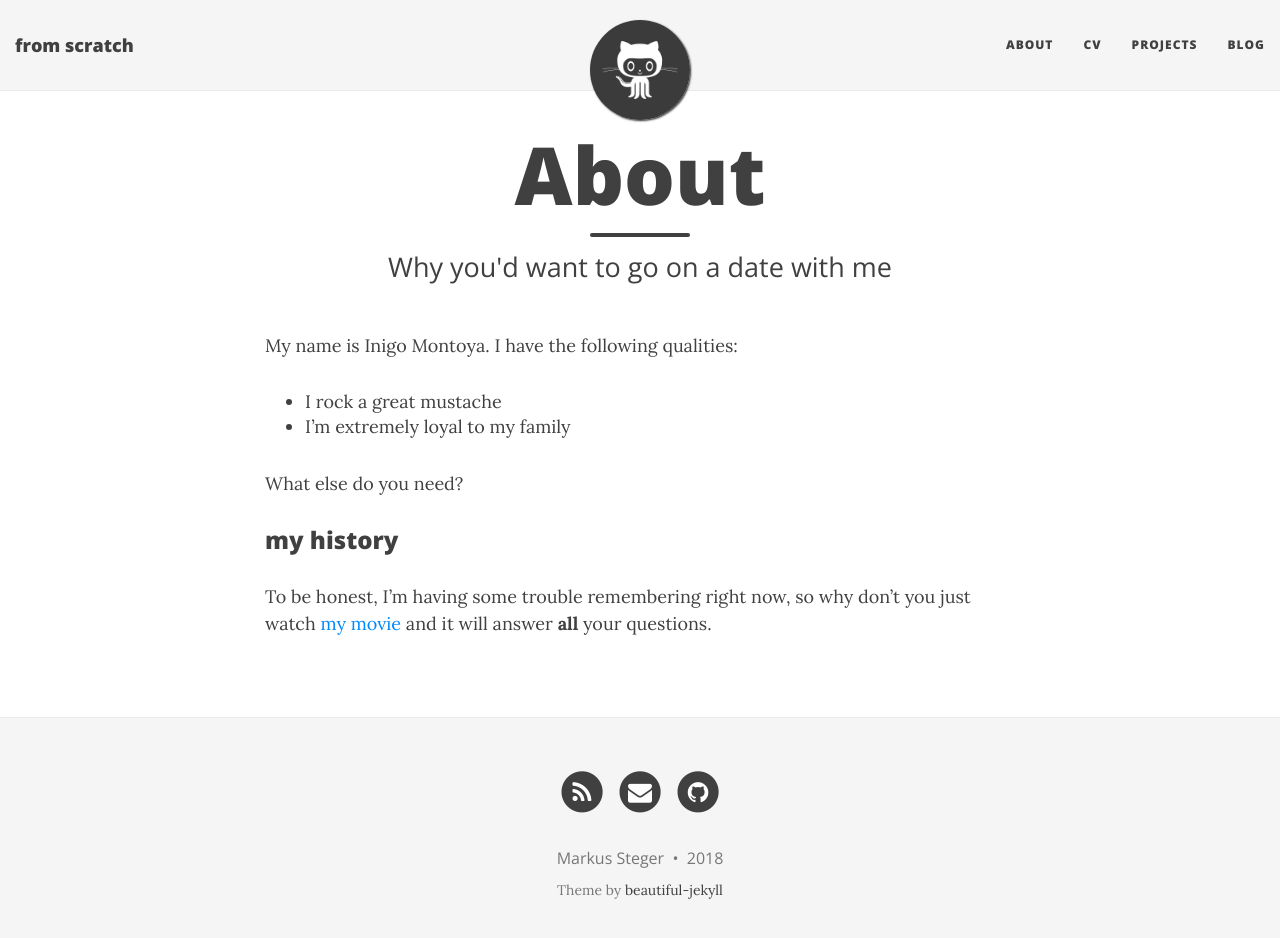
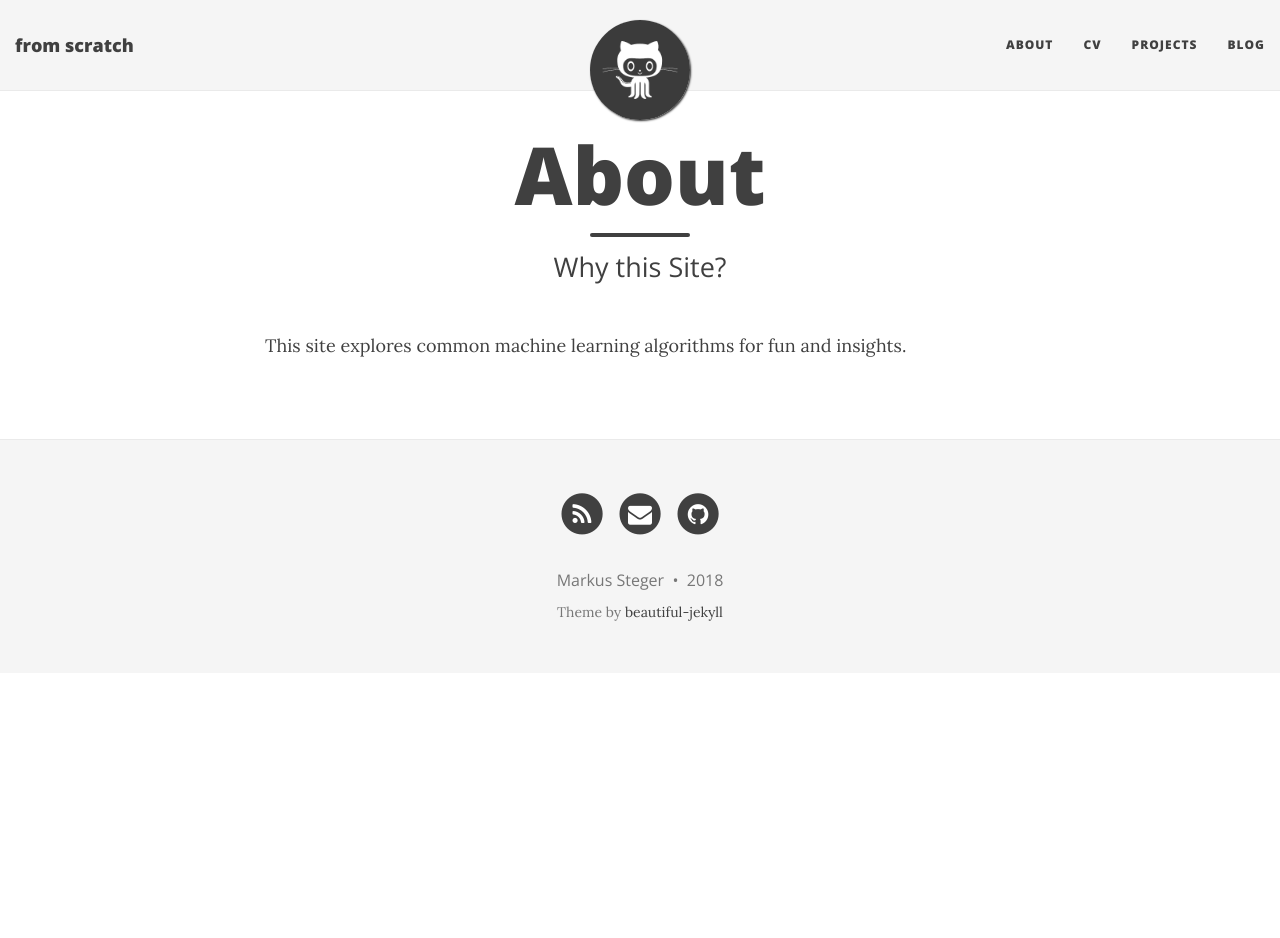
Before and after one commit to stgrmks/stgrmks.github.io, a Jekyll site: the page built from about.md, in a window 1280 px wide and 951 px high. Shown: the top 938 px of the window. Built offline with Jekyll 4.4.1, drawn with Linux system fonts in a browser that asks for light colours; nearby versions of some CDN libraries.

```diff
--- a/_config.yml
+++ b/_config.yml
@@ -142,7 +142,7 @@ title-separator: "-"
 timezone: "Europe/Berlin"
 markdown: kramdown
 highlighter: rouge
-permalink: /:year-:month-:day-:title/
+permalink: /:categories/:year/:month/:day/:title/
 paginate: 5
 
 kramdown:
--- a/about.md
+++ b/about.md
@@ -1,17 +1,8 @@
 ---
 layout: page
 title: About
-subtitle: Why you'd want to go on a date with me
+subtitle: Why this Site?
 permalink: /about/
 ---
 
-My name is Inigo Montoya. I have the following qualities:
-
-- I rock a great mustache
-- I'm extremely loyal to my family
-
-What else do you need?
-
-### my history
-
-To be honest, I'm having some trouble remembering right now, so why don't you just watch [my movie](http://en.wikipedia.org/wiki/The_Princess_Bride_%28film%29) and it will answer **all** your questions.
+This site explores common machine learning algorithms for fun and insights.
```
Also changed, not shown: _posts/2018-05-30-first-post.md (+1 -0 lines), blog.md (added, +18 -0 lines), projects.md (+5 -0 lines), resume.md (+1 -0 lines), img/GitHub-Mark-120px-plus.png (added), img/GitHub-Mark-32px.png (added), img/GitHub-Mark-64px.png (added), img/GitHub-Mark-Light-120px-plus.png (added), img/GitHub-Mark-Light-32px.png (added), img/GitHub-Mark-Light-64px.png (added).
